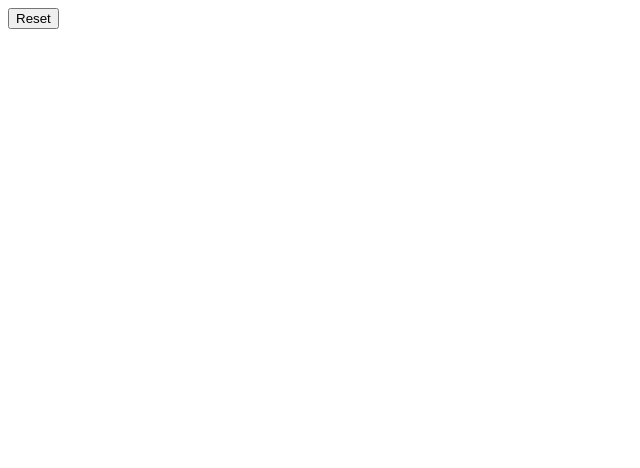
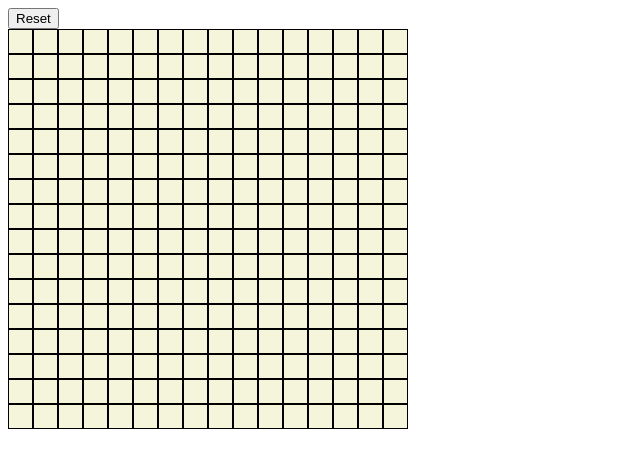
Before and after one commit to KyosukeShirakawa/etch-a-sketch, a plain HTML site: page index.html in a window 1280 px wide. Shown: the whole page, without its empty margins (0-640 px from the left). Drawn offline with Linux system fonts and the light colour scheme.

Commit message:
Create function createGrid()

```diff
--- a/etch-a-sketch.js
+++ b/etch-a-sketch.js
@@ -1,6 +1,6 @@
 const container = document.querySelector('.container');
 
-
+createGrid(16);
 
 
 // Create the grid
@@ -8,6 +8,8 @@ function createGrid(num){
   if(num>100){
     return 'Error';
   }
+
+  container.innerHTML = '';
   for(let i = 0; i<num; i++){
 
     const row = document.createElement('div');
@@ -18,7 +20,6 @@ function createGrid(num){
       row.appendChild(cell);
     }
     container.appendChild(row);
-  }
   }
 
     //hover effect
@@ -32,6 +33,9 @@ cells.forEach((cell) => {
       cell.style.backgroundColor = '';
     });
   });
+}
+
+
 
 
 // Button event handle
@@ -39,6 +43,4 @@ const btn = document.querySelector('.btn');
 btn.addEventListener('click', () => {
   const numOfCells = parseInt(prompt('Input the number of squares per side for the new grid'));
   createGrid(numOfCells);
-
-
 });
--- a/styles.css
+++ b/styles.css
@@ -1,11 +1,12 @@
 .container {
   display: flex;
   flex-direction: column;
-  width: 560px;
+  width: 400px;
+  height: 400px
 }
 
 .row {
-
+  flex: 1;
   display: flex;
 
 }
@@ -13,4 +14,7 @@
 .cell {
   flex: 1;
   background-color: beige;
+
+
+  border: 1px solid black;
 }
```
Lines whose indentation alone changed are shown as unchanged.
